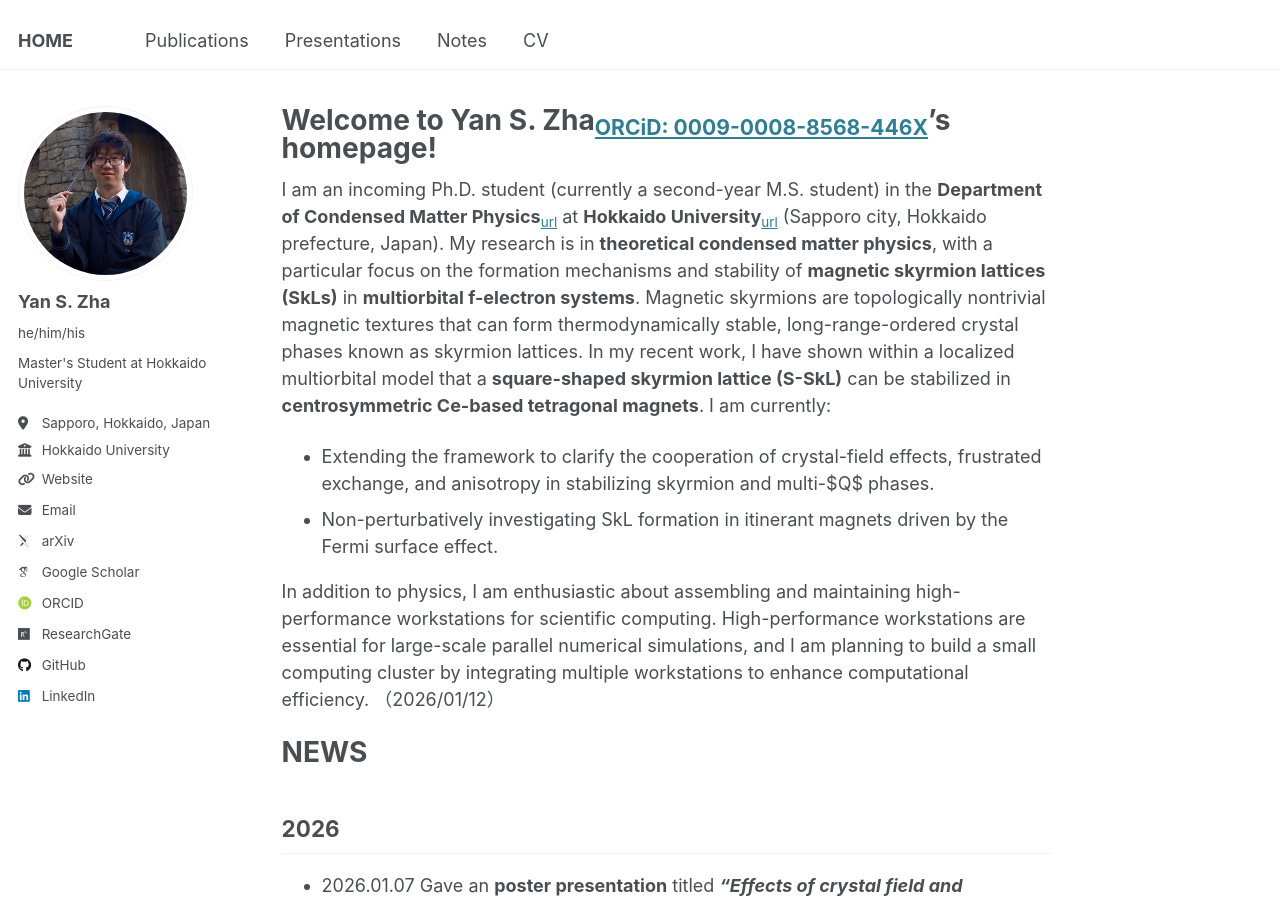
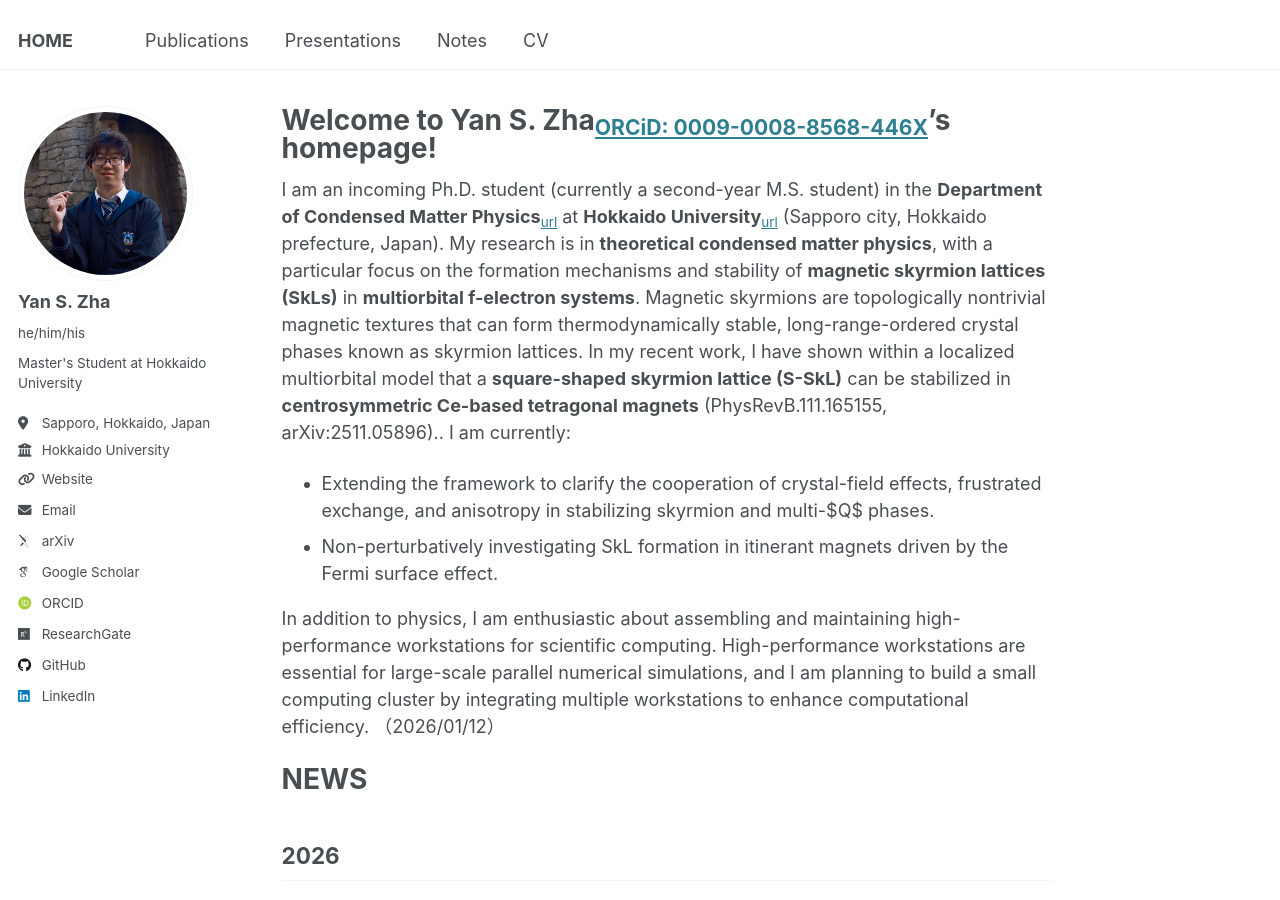
Before and after one commit to yzhacn/yzhacn.github.io, a Jekyll site: the page built from _pages/about.md, in a window 1280 px wide and 900 px high. Built offline with Jekyll 4.4.1, drawn with Linux system fonts in a browser that asks for light colours; some web fonts are replaced.

Commit message:
Update about.md

```diff
--- a/_pages/about.md
+++ b/_pages/about.md
@@ -9,7 +9,7 @@
 I am an incoming Ph.D. student (currently a second-year M.S. student) in the **Department of Condensed Matter Physics**<sub>[url](https://www2.sci.hokudai.ac.jp/gs/en/dcmp)</sub> at **Hokkaido University**<sub>[url](https://www.global.hokudai.ac.jp/)</sub> (Sapporo city, Hokkaido prefecture, Japan).
 My research is in **theoretical condensed matter physics**, with a particular focus on the formation mechanisms and stability of **magnetic skyrmion lattices (SkLs)** in **multiorbital f-electron systems**.
 Magnetic skyrmions are topologically nontrivial magnetic textures that can form thermodynamically stable, long-range-ordered crystal phases known as skyrmion lattices.
-In my recent work, I have shown within a localized multiorbital model that a **square-shaped skyrmion lattice (S-SkL)** can be stabilized in **centrosymmetric Ce-based tetragonal magnets**.
+In my recent work, I have shown within a localized multiorbital model that a **square-shaped skyrmion lattice (S-SkL)** can be stabilized in **centrosymmetric Ce-based tetragonal magnets** (PhysRevB.111.165155, arXiv:2511.05896)..
 I am currently:
 
 * Extending the framework to clarify the cooperation of crystal-field effects, frustrated exchange, and anisotropy in stabilizing skyrmion and multi-$Q$ phases.
```
